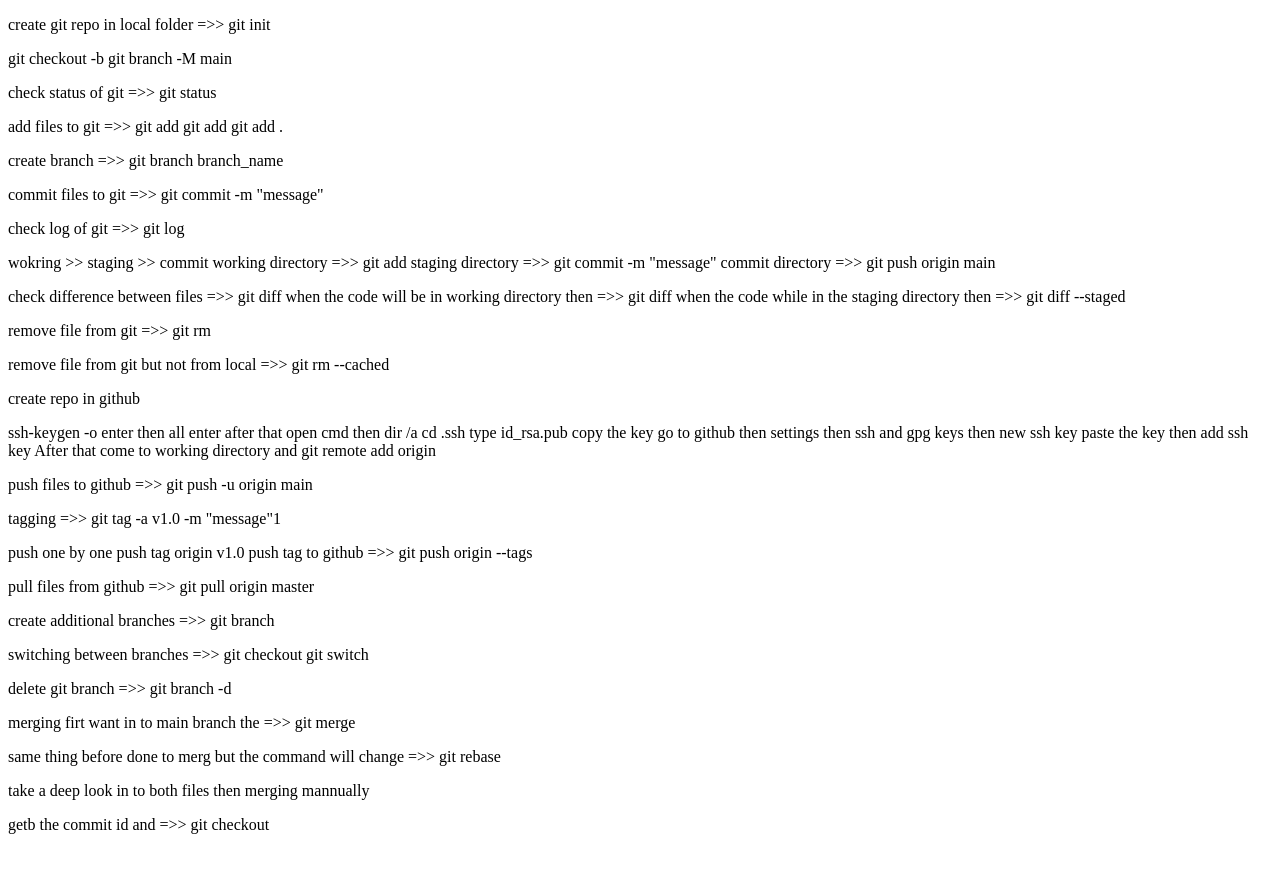
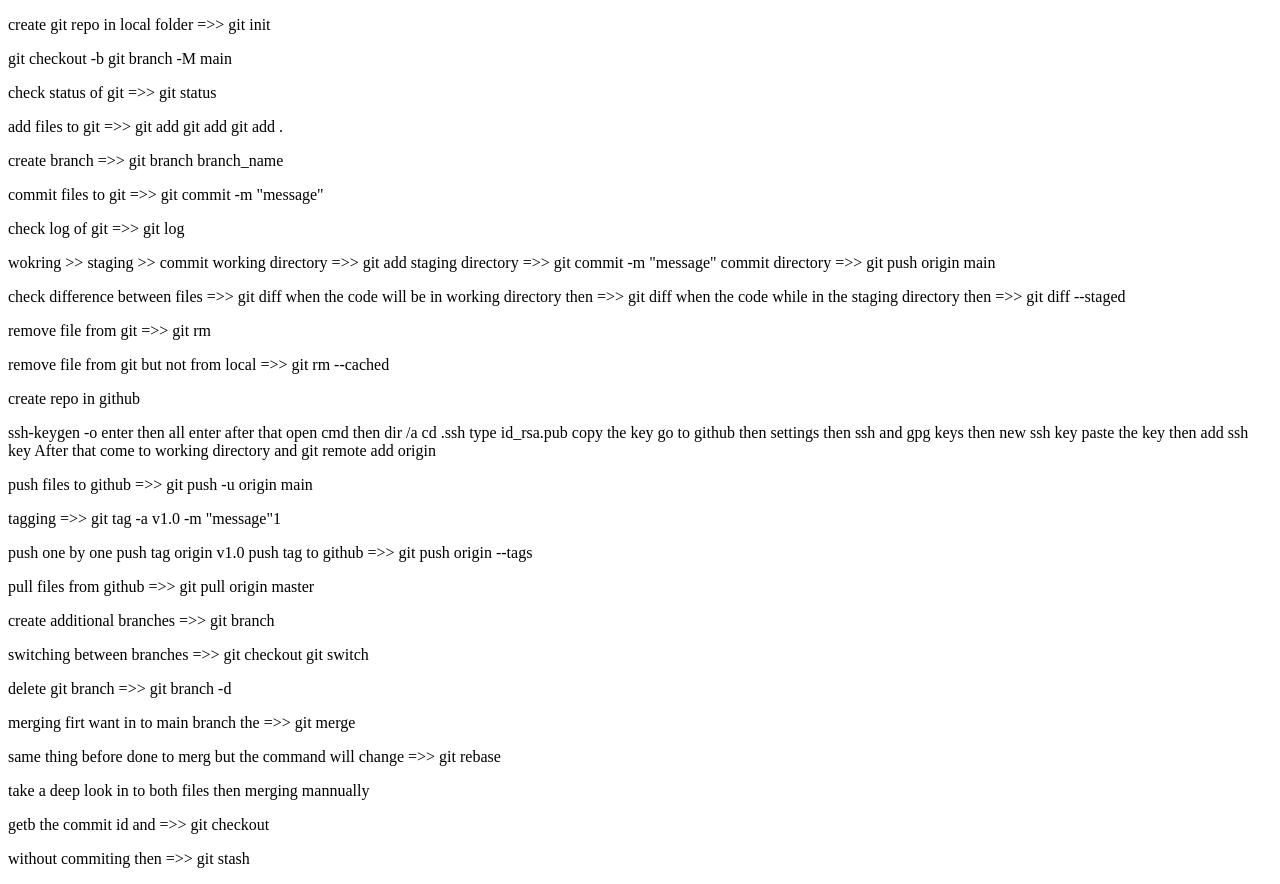
Before and after one commit to Ifham1111/Git-Sheet, a plain HTML site: page index.html in a window 1280 px wide. Before the commit the page ends 850 px from the top, so only its background shows below. Drawn offline with Linux system fonts and the light colour scheme.

Commit message:
explore with git stash

```diff
--- a/index.html
+++ b/index.html
@@ -152,6 +152,11 @@
         getb the commit id and =>> git checkout <commit id>
     </p>
 
+    <!-- before switch to branch commit first or stash -->
+    <p>
+        without commiting then =>> git stash
+    </p>
+
 
 </body>
 </html>
```
